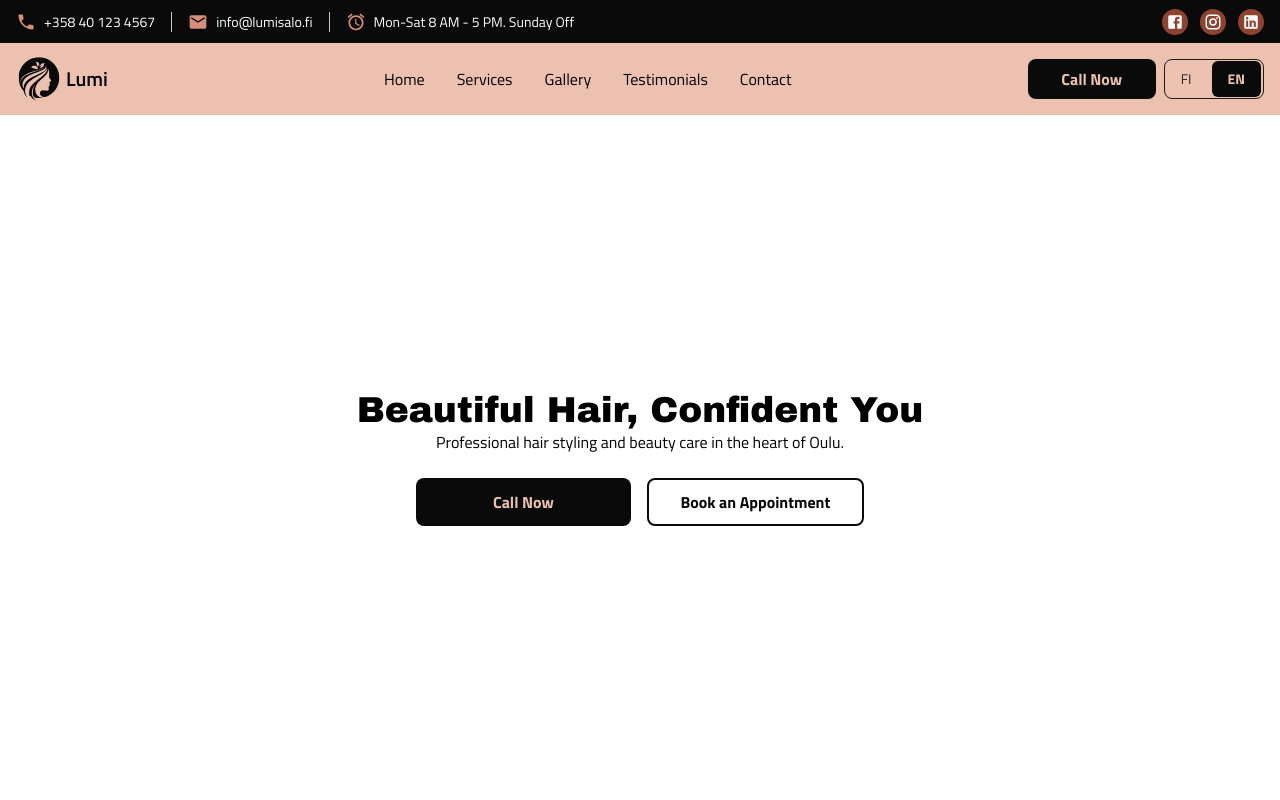
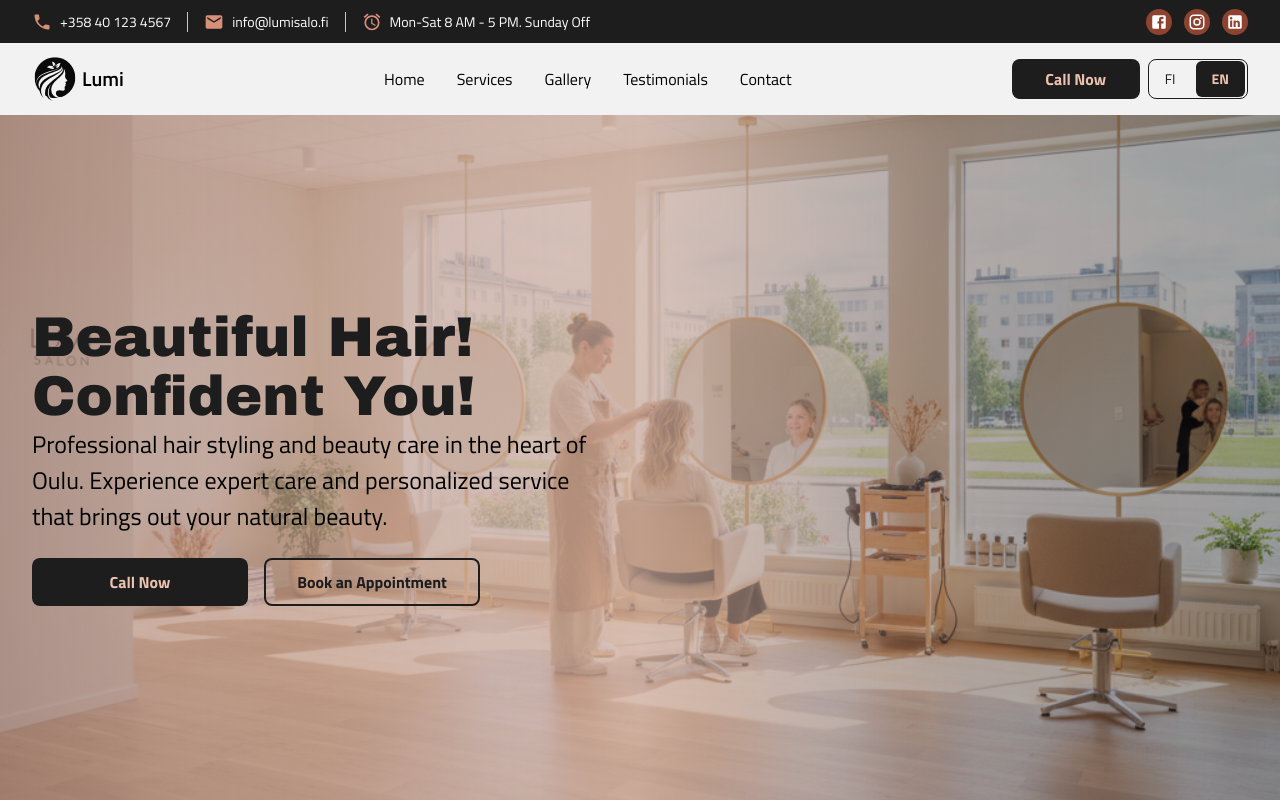
Before and after one commit to VictorKevz/lumi-salon, a Next.js app: page /en in a window 1280 px wide. Built offline with nearby package versions, Linux system fonts and the light colour scheme.

Commit message:
Add responsive hero bg photos. Add overlay gradients and adjust z-index stacking.

```diff
--- a/app/components/CTALink.tsx
+++ b/app/components/CTALink.tsx
@@ -18,7 +18,7 @@ export function CTALink({
 }: CTALinkProps) {
   const baseStyles = "center h-12 px-4 w-full rounded-lg transition-colors";
   const variantStyles = {
-    fill: "bg-[var(--neutral-6)] text-[var(--primary-3)] hover:bg-[var(--neutral-5)]",
+    fill: "bg-[var(--neutral-6)] text-[var(--text-on-primary)] border-2 border-transparent hover:bg-transparent hover:border-[var(--border-dark)] hover:text-[var(--text-primary)]",
     outline:
       "border-2 border-[var(--neutral-6)] text-[var(--neutral-6)] hover:bg-[var(--neutral-6)] hover:text-[var(--primary-3)]",
   };
--- a/app/globals.css
+++ b/app/globals.css
@@ -7,7 +7,7 @@
   --neutral-3: #e6e6e6;
   --neutral-4: #d9d9d9;
   --neutral-5: #cccccc;
-  --neutral-6: #0a0a0a;
+  --neutral-6: #1e1d1d;
 
   --primary-0: #fdf7f5;
   --primary-1: #f9e9e4;
@@ -18,7 +18,7 @@
   --primary-6: #8d4330;
 
   /* --- text colors --- */
-  --text-primary: #282828;
+  --text-primary: var(--neutral-6);
   --text-on-primary: var(--primary-3);
   --text-secondary: #555555;
   --text-muted: #777777;
@@ -45,7 +45,7 @@
 }
 body.preload {
   opacity: 0;
-  transition: opacity 0.4s ease-in;
+  transition: opacity 0.4s ease;
 }
 body.loaded {
   opacity: 1;
@@ -53,6 +53,12 @@ body.loaded {
 h1,
 h2 {
   font-family: "Archivo Black", sans-serif !important;
+  font-weight: 200;
+  line-height: 1.05;
+  font-size: clamp(2rem, 2vw + 5vw, 3.5rem);
+}
+p {
+  font-size: clamp(1rem, 2vw + 0.5rem, 1.5rem);
 }
 a,
 button,
@@ -71,7 +77,20 @@ li {
 .between {
   justify-content: space-between;
 }
-
+.gradient-overlay {
+  position: absolute;
+  top: 0;
+  left: 0;
+  width: 100%;
+  height: 100%;
+  background: linear-gradient(
+    to left,
+    #0e0e0e18 0%,
+    #b37e7123 25%,
+    #f0ccbe9d 50%,
+    #e3b3a873 100%
+  );
+}
 .sr-only {
   position: absolute !important;
   width: 1px !important;
--- a/app/sections/Hero/Hero.tsx
+++ b/app/sections/Hero/Hero.tsx
@@ -17,22 +17,30 @@ export const Hero = ({
 }) => {
   if (!isClient) {
     return (
-      <section id="home">
+      <section id="home" className="relative w-full min-h-screen">
         <header>
           <h1>{messages["hero.title"]}</h1>
           <p>{messages["hero.subtitle"]}</p>
         </header>
+        <picture className="absolute top-0 left-0 w-full h-full object-cover object-center inset-0 -z-2 pointer-events-none">
+          <source
+            media="(min-width:1024px )"
+            srcSet="/images/hero-desktop.png"
+          />
+          <img src="/images/hero-mobile.png" alt="" className="w-full h-auto" />
+        </picture>
+        <div className="gradient-overlay backdrop-saturate-120 backdrop-brightness-70 -z-1"></div>
       </section>
     );
   }
   return (
     <section
       id="home"
-      className="center flex-col! w-full min-h-[calc(100dvh-4.5rem)] lg:min-h-[calc(100dvh-7.2rem)] relative py-10 px-4"
+      className="center flex-col! items-start! w-full min-h-[calc(100dvh-4.5rem)] lg:min-h-[calc(100dvh-7.2rem)] relative py-10 px-4 lg:px-8 z-5"
     >
-      <header className="w-full center flex-col!">
+      <header className="w-full">
         <motion.h1
-          className="text-4xl"
+          className="text-3xl lg:text-6xl text-[var(--text-primary)] max-w-xl"
           variants={FadeInVariants(-10, 0)}
           initial="hidden"
           animate="visible"
@@ -40,6 +48,7 @@ export const Hero = ({
           {messages["hero.title"]}
         </motion.h1>
         <motion.p
+          className="max-w-xl text-[var(--text-scondary)]"
           variants={FadeInVariants(10, 0.2)}
           initial="hidden"
           animate="visible"
@@ -47,7 +56,7 @@ export const Hero = ({
           {messages["hero.subtitle"]}
         </motion.p>
       </header>
-      <div className="w-full max-w-md center gap-4 mt-6">
+      <div className="w-full max-w-md flex flex-col sm:flex-row gap-4 mt-6">
         <CTALink
           href={`tel:${formatPhoneNumber(messages["phone"])}`}
           variant="fill"
@@ -58,6 +67,15 @@ export const Hero = ({
           {messages["contact.title"]}
         </CTALink>
       </div>
+      <picture className="absolute top-0 left-0 w-full h-full inset-0 -z-2 pointer-events-none">
+        <source media="(min-width:1024px )" srcSet="/images/hero-desktop.png" />
+        <img
+          src="/images/hero-mobile.png"
+          alt=""
+          className="w-full h-full object-cover"
+        />
+      </picture>
+      <div className="gradient-overlay backdrop-saturate-120 backdrop-brightness-70 -z-1"></div>
     </section>
   );
 };
--- a/app/sections/header/Header.tsx
+++ b/app/sections/header/Header.tsx
@@ -85,7 +85,7 @@ export const Header = ({ isClient, messages }: HeaderProps) => {
   }
 
   return (
-    <header className="w-full sticky top-0">
+    <header className="w-full sticky top-0 z-50">
       <Banner isClient={isClient} messages={messages} />
       <Navbar isClient={isClient} messages={messages} />
     </header>
@@ -97,7 +97,7 @@ export const Banner = ({ messages }: HeaderProps) => {
 
   return (
     <div
-      className="between hidden! lg:flex! w-full h-[2.7rem] bg-[var(--neutral-6)] text-[var(--neutral-0)] px-4"
+      className="between hidden! lg:flex! w-full h-[2.7rem] bg-[var(--neutral-6)] text-[var(--neutral-0)] px-4 lg:px-8"
       aria-label="Salon contact information and social media banner"
       role="banner"
     >
@@ -155,7 +155,7 @@ export const Navbar = ({ messages }: HeaderProps) => {
 
   return (
     <nav
-      className="between relative w-full h-[4.5rem] bg-[var(--primary-3)] px-4 z-5"
+      className="between relative w-full h-[4.5rem] bg-[var(--neutral-2)] px-4 lg:px-8 z-50"
       aria-label="Main navigation"
     >
       <div className="center gap-1">
@@ -197,7 +197,7 @@ export const Navbar = ({ messages }: HeaderProps) => {
           <>
             <MobileMenu toggleMenu={toggleMenu} navLinks={navLinks} />
             <motion.div
-              className="absolute top-0 left-0 w-full min-h-dvh bg-[var(--overlay)] backdrop-blur-[2px] backdrop-saturate-150 z-1"
+              className="absolute top-0 left-0 w-full min-h-dvh bg-[var(--overlay)] backdrop-blur-[2px] backdrop-saturate-150 z-10"
               aria-hidden="true"
               variants={SlideInVariants("-100%")}
               initial="hidden"
--- a/app/sections/header/MobileMenu.tsx
+++ b/app/sections/header/MobileMenu.tsx
@@ -15,7 +15,7 @@ type MobileMenuProps = {
 export const MobileMenu = ({ toggleMenu, navLinks }: MobileMenuProps) => {
   return (
     <motion.nav
-      className="between flex-col! gap-4 absolute top-0 left-0 w-full sm:w-[70vw] min-h-dvh bg-[var(--neutral-0)] z-10 sm:border-r-2 border-[var(--primary-4)] pb-10 shadow-amber-950/20 shadow-2xl"
+      className="between flex-col! gap-4 absolute top-0 left-0 w-full sm:w-[70vw] min-h-dvh bg-[var(--neutral-0)] z-20 sm:border-r-2 border-[var(--primary-4)] pb-10 shadow-amber-950/20 shadow-2xl"
       aria-label="Mobile navigation menu"
       role="navigation"
       variants={SlideInVariants("-100%", 0.05)}
--- a/messages/en.json
+++ b/messages/en.json
@@ -1,6 +1,6 @@
 {
-    "hero.title": "Beautiful Hair, Confident You",
-    "hero.subtitle": "Professional hair styling and beauty care in the heart of Oulu.",
+    "hero.title": "Beautiful Hair! Confident You!",
+    "hero.subtitle": "Professional hair styling and beauty care in the heart of Oulu. Experience expert care and personalized service that brings out your natural beauty.",
     "phone": "+358 40 123 4567",
     "email": "info@lumisalo.fi",
     "hours": "Mon-Sat 8 AM - 5 PM. Sunday Off",
--- a/messages/fi.json
+++ b/messages/fi.json
@@ -1,6 +1,6 @@
 {
-    "hero.title": "Kauniit hiukset, varma olo",
-    "hero.subtitle": "Ammattilaistasoinen hiustenleikkaus ja kauneudenhoito Oulussa.",
+    "hero.title": "Kauniit hiukset! Varma olo!",
+    "hero.subtitle": "Ammattilaistasoinen hiustenleikkaus ja kauneudenhoito Oulussa. Koe asiantunteva palvelu ja henkilökohtainen hoito, joka tuo esiin luonnollisen kauneutesi.",
     "phone": "+358 40 123 4567",
     "email": "info@lumisalo.fi",
     "hours": "Ma–La 08:00–17:00. Sunnuntai suljettu",
```
Also changed, not shown: public/images/hero-desktop.png (added), public/images/hero-mobile.png (added).
